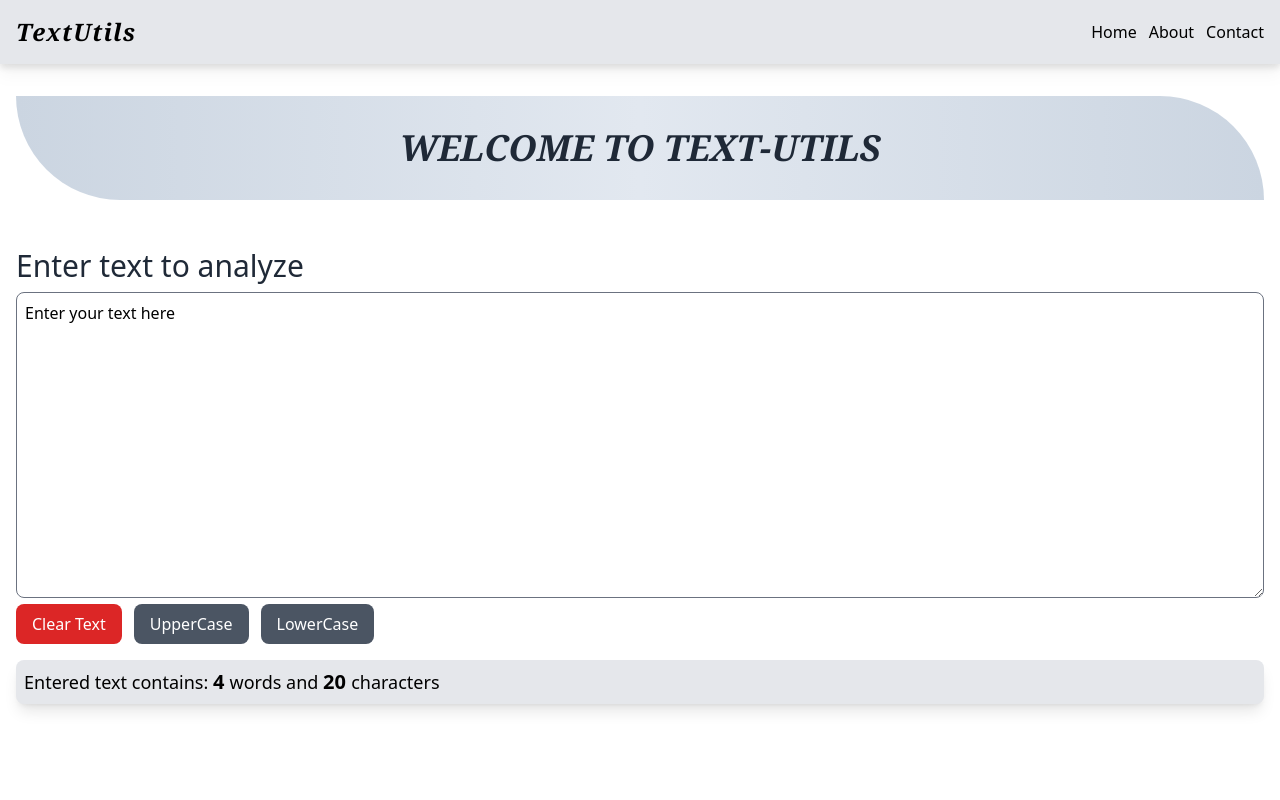
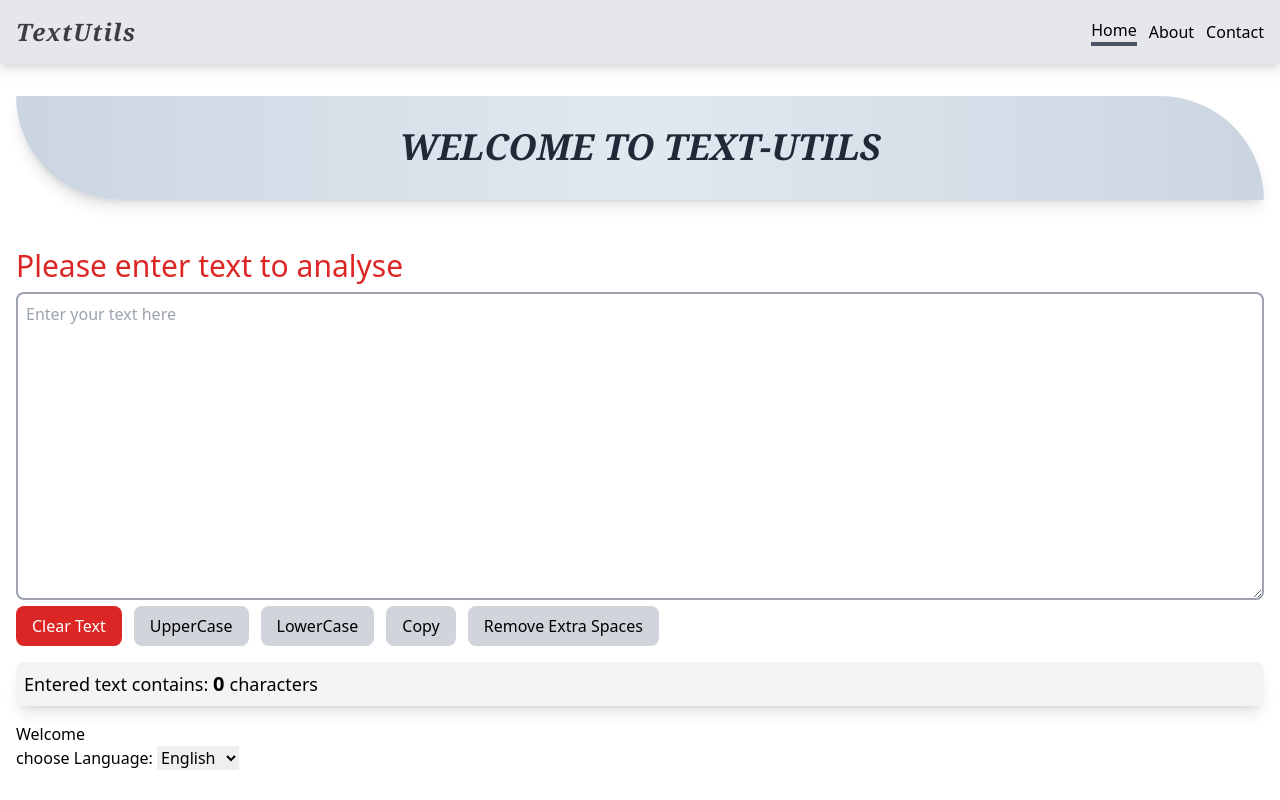
Before and after one commit to Usama726/first-react-app, a React (Create React App) app: page / in a window 1280 px wide. Built offline with nearby package versions, Linux system fonts and the light colour scheme; what @designbycode/tailwindcss-text-shadow would draw is missing.

Commit message:
feat: added few more functions and packages in app

```diff
--- a/package.json
+++ b/package.json
@@ -7,8 +7,12 @@
     "@testing-library/jest-dom": "^5.17.0",
     "@testing-library/react": "^13.4.0",
     "@testing-library/user-event": "^13.5.0",
+    "i18next": "^23.11.2",
+    "i18next-browser-languagedetector": "^7.2.1",
+    "i18next-http-backend": "^2.5.1",
     "react": "^18.2.0",
     "react-dom": "^18.2.0",
+    "react-i18next": "^14.1.0",
     "react-router-dom": "^6.22.3",
     "react-scripts": "5.0.1",
     "web-vitals": "^2.1.4"
--- a/src/components/Banner.jsx
+++ b/src/components/Banner.jsx
@@ -4,9 +4,11 @@ const Banner = (props) => {
     <div>
       <div
         className="
-          text-xl md:text-4xl  font-bold container text-gray-800 bg-gradient-to-r from-slate-300 via-slate-200 font-serif italic to-slate-300 text-center py-8 uppercase rounded-tr-[20rem] rounded-bl-[20rem] mx-auto text-shadow text-shadow-gray-400 text-shadow-x-3 text-shadow-y-4"
+          text-xl md:text-4xl shadow-lg  font-bold container text-gray-800 bg-gradient-to-r from-slate-300 via-slate-200 font-serif italic to-slate-300 text-center py-8 uppercase rounded-tr-[20rem] rounded-bl-[20rem] mx-auto "
       >
-        {props.bannerTitle}
+        <h1 className="text-shadow text-shadow-gray-400 text-shadow-x-3 text-shadow-y-4 animate-bounce">
+          {props.bannerTitle}
+        </h1>
       </div>
     </div>
   );
--- /dev/null
+++ b/src/components/ChooseLanguages.jsx
@@ -0,0 +1,48 @@
+// Filename - App.js
+
+import React, { useState } from "react";
+import { useTranslation } from "react-i18next";
+
+// Contains the value and text for the options
+const languages = [
+  { value: "", text: "Options" },
+  { value: "en", text: "English" },
+  { value: "hi", text: "Hindi" },
+  { value: "ur", text: "Urdu" },
+  { value: "fr", text: "French" },
+  { value: "de", text: "German" },
+  { value: "it", text: "Italian" },
+];
+
+function ChooseLanguage() {
+  // It is a hook imported from 'react-i18next'
+  const { t } = useTranslation();
+
+  const [lang, setLang] = useState("en");
+
+  // This function put query that helps to
+  // change the language
+  const handleChange = (e) => {
+    setLang(e.target.value);
+    let loc = "http://localhost:3000/";
+    window.location.replace(loc + "?lng=" + e.target.value);
+  };
+
+  return (
+    <div className="ChooseLanguage mt-4">
+      <h1>Welcome</h1>
+      <label>{t("choose Language: ")}</label>
+      <select value={lang} onChange={handleChange}>
+        {languages.map((item) => {
+          return (
+            <option key={item.value} value={item.value}>
+              {item.text}
+            </option>
+          );
+        })}
+      </select>
+    </div>
+  );
+}
+
+export default ChooseLanguage;
--- a/src/components/Header.jsx
+++ b/src/components/Header.jsx
@@ -10,7 +10,7 @@ function Header() {
         <div className="container mx-auto flex items-center justify-between h-16 ">
           <Link
             to="/"
-            className="flex-shrink-0 font-bold tracking-wider text-2xl font-serif italic text-shadow text-shadow-gray-400 text-shadow-x-3 text-shadow-y-4"
+            className="animate-pulse flex-shrink-0 font-bold tracking-wider text-2xl font-serif italic text-shadow text-shadow-gray-400 text-shadow-x-3 text-shadow-y-4"
           >
             TextUtils
           </Link>
--- a/src/components/Menu.jsx
+++ b/src/components/Menu.jsx
@@ -1,18 +1,42 @@
+import React, { useState } from "react";
 import { Link } from "react-router-dom";
 
 const Menu = () => {
+  const [selectedTab, setSelectedTab] = useState(0); // Initially select the first tab
+
+  const tabsArray = [
+    {
+      tabName: "Home",
+      tabPath: "/",
+    },
+    {
+      tabName: "About",
+      tabPath: "/about",
+    },
+    {
+      tabName: "Contact",
+      tabPath: "/contact",
+    },
+  ]; // Your array of tab names
+
+  const handleTabClick = (index) => {
+    setSelectedTab(index);
+  };
   return (
     <nav>
       <ul className="flex flex-col items-center md:flex-row justify-center gap-3">
-        <li>
-          <Link to="/">Home</Link>
-        </li>
-        <li>
-          <Link to="/about">About</Link>
-        </li>
-        <li>
-          <Link to="/contact">Contact</Link>
-        </li>
+        {tabsArray.map((tab, index) => (
+          <Link
+            className={`${
+              selectedTab === index ? "border-b-4 border-gray-600" : "none"
+            }  hover:scale-[1.1]`}
+            to={tab.tabPath}
+            key={index}
+            onClick={() => handleTabClick(index)}
+          >
+            {tab.tabName}
+          </Link>
+        ))}
       </ul>
     </nav>
   );
--- a/src/components/TheButton.jsx
+++ b/src/components/TheButton.jsx
@@ -6,8 +6,10 @@ const TheButton = (props) => {
       <button
         type="button"
         className={`${
-          props.background ? props.background : "bg-gray-600 hover:bg-gray-700"
-        } text-sm sm:text-base font-medium  text-white px-4 py-2 rounded-lg `}
+          props.background
+            ? props.background
+            : "bg-gray-300 hover:bg-gray-600 text-black"
+        } text-sm sm:text-base font-medium   hover:text-white px-4 py-2 rounded-lg `}
         onClick={props.onClick}
       >
         {props.buttonText}
--- /dev/null
+++ b/src/i18n.js
@@ -0,0 +1,24 @@
+import i18next from "i18next";
+import HttpBackend from "i18next-http-backend";
+import LanguageDetector from "i18next-browser-languagedetector";
+import { initReactI18next } from "react-i18next";
+
+const apiKey = "5Rmno-L447q4hbD-QTktEA";
+const loadPath = `https://api.i18nexus.com/project_resources/translations/{{lng}}/{{ns}}.json?api_key=${apiKey}`;
+
+i18next
+    .use(HttpBackend)
+    .use(LanguageDetector)
+    .use(initReactI18next)
+    .init({
+        fallbackLng: "en",
+
+        ns: ["default"],
+        defaultNS: "default",
+
+        supportedLngs: ["en", "hi", "ur", "fr", "de", "it"],
+
+        backend: {
+            loadPath: loadPath
+        }
+    })
--- a/src/pages/About.jsx
+++ b/src/pages/About.jsx
@@ -3,7 +3,7 @@ const About = () => {
   return (
     <>
       <div className="mt-8">
-        <Banner bannerTitle="About Page" />
+        <Banner bannerTitle="About App" />
       </div>
     </>
   );
--- a/src/pages/Home.jsx
+++ b/src/pages/Home.jsx
@@ -1,26 +1,57 @@
 import Banner from "../components/Banner";
+import ChooseLanguage from "../components/ChooseLanguages";
 import TheButton from "../components/TheButton";
 import React, { useState } from "react";
 const Home = () => {
-  const [text, setText] = useState("Enter your text here");
-  const [heading, setHeading] = useState("Enter text to analyze");
+  const [text, setText] = useState("");
+  const [heading, setHeading] = useState("Enter text to analyse");
+  const [error, setError] = useState("Please enter text to analyse");
+
   const handleChange = (event) => {
     setText(event.target.value);
+    setHeading("Enter text to analyse");
   };
   const clearText = () => {
     setText("");
-    setHeading("Enter text to analyze");
+    setError("Please enter text to analyse ");
   };
   let newText;
   const ConvertToUpperCase = () => {
+    if (text.length) {
       newText = text.toUpperCase();
       setText(newText);
       setHeading("Your converted text to UpperCase is ");
+    } else {
+      setError("Please enter text to analyse ");
+    }
   };
   const ConvertToLowerCase = () => {
+    if (text.length) {
       newText = text.toLowerCase();
       setText(newText);
       setHeading("Your converted text to LowerCase is ");
+    } else {
+      setError("Please enter text to analyse ");
+    }
+  };
+  const copyText = () => {
+    if (text.length) {
+      newText = document.getElementById("textBox");
+      newText.select();
+      navigator.clipboard.writeText(newText.value);
+      setHeading("Your text is copied to clicpboard ");
+    } else {
+      setError("Please enter text to analyse ");
+    }
+  };
+  const removeExtraSpaces = () => {
+    if (text.length) {
+      newText = text.split(/[ ]+/);
+      setText(newText.join(" "));
+      setHeading("Your text after removing extra spaces is");
+    } else {
+      setError("Please enter text to analyse ");
+    }
   };
   return (
     <>
@@ -29,13 +60,18 @@ const Home = () => {
           <Banner bannerTitle="Welcome to text-utils" />
         </div>
         <div className="container mx-auto">
-          <h1 className="text-xl md:text-3xl font-medium text-gray-800 mt-12 mb-2">
-            {heading}
+          <h1
+            className={`${
+              text.length ? "text-gray-800" : "text-red-600"
+            } text-xl md:text-3xl font-medium  mt-12 mb-2`}
+          >
+            {!text.length ? error : heading}
           </h1>
           <textarea
-            className="w-full border border-gray-500 rounded-lg p-2"
-            id="w3review"
-            name="w3review"
+            className="w-full border-2 border-gray-400 focus:ring-gray-400 focus:outline-gray-400 focus:border-gray-400 rounded-lg p-2"
+            placeholder="Enter your text here"
+            id="textBox"
+            name="textBox"
             rows="12"
             value={text}
             onChange={handleChange}
@@ -44,7 +80,7 @@ const Home = () => {
           <div className="flex items-center gap-3">
             <TheButton
               type="button"
-              background="bg-red-600 hover:bg-red-500"
+              background="bg-red-600 hover:bg-red-500 text-white"
               buttonText="Clear Text"
               onClick={clearText}
             />
@@ -58,8 +94,14 @@ const Home = () => {
               buttonText="LowerCase"
               onClick={ConvertToLowerCase}
             />
+            <TheButton type="button" buttonText="Copy" onClick={copyText} />
+            <TheButton
+              type="button"
+              buttonText="Remove Extra Spaces"
+              onClick={removeExtraSpaces}
+            />
           </div>
-          <div className="mt-4 bg-gray-200 shadow-lg rounded-lg p-2">
+          <div className="mt-4  bg-gray-100 shadow-lg rounded-lg p-2">
             <h2 className="text-sm sm:text-lg font-normal ">
               {" "}
               Entered text contains:{" "}
@@ -78,6 +120,7 @@ const Home = () => {
               characters
             </h2>
           </div>
+          <ChooseLanguage />
         </div>
       </div>
     </>
```
Also changed, not shown: 1 other file (tests, documents, lock files or other folders). Lines whose indentation alone changed are shown as unchanged.
